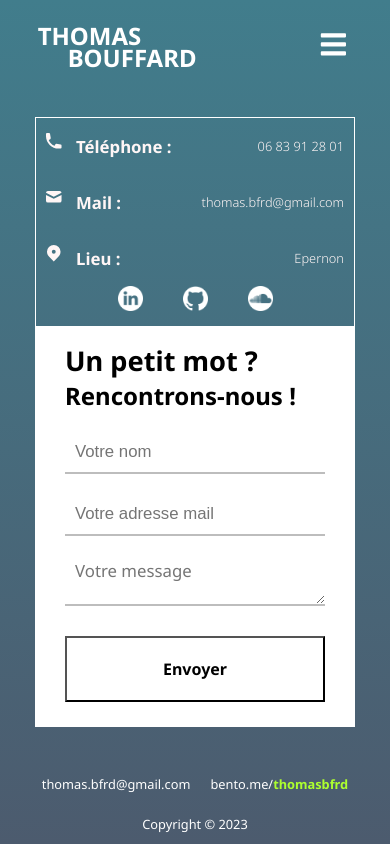
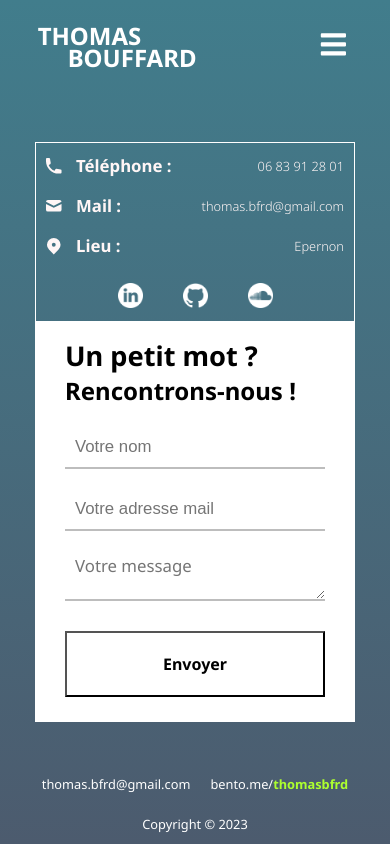
Before and after one commit to ThomasBfrd/portfolio-react, a React (Create React App) app: page /#/contact in a window 390 px wide. Built offline with nearby package versions, Linux system fonts and the light colour scheme; grey boxes are pictures that could not be loaded.

Commit message:
Configure React app for deployment to GitHub Pages

```diff
--- a/src/App.css
+++ b/src/App.css
@@ -335,8 +335,8 @@ footer a:hover .bento::after {
     position: fixed;
     top: 0;
     left: 0;
-    height: 100vh;
-    width: 100vw;
+    height: 100%;
+    width: 100%;
     display: flex;
     align-items: center;
     justify-content: center;
--- a/src/styles/Contact.css
+++ b/src/styles/Contact.css
@@ -22,6 +22,7 @@ body {
     background-repeat: no-repeat;
     background-attachment: fixed;
     height: 100%;
+    width: 100%;
     -ms-overflow-style: none;
     scrollbar-width: none;
 }
@@ -41,7 +42,7 @@ body::-webkit-scrollbar {
 }
 
 .perso-infos {
-    width: 25vw;
+    width: 25%;
     display: flex;
     flex-direction: column;
     border: solid 1px white;
@@ -111,7 +112,7 @@ body::-webkit-scrollbar {
 }
 
 .form-card {
-    width: 50vw;
+    width: 50%;
     height: 500px;
     background-color: white;
     display: flex;
@@ -247,22 +248,33 @@ input, textarea {
 
 @media only screen and (max-width: 1024px) {
     .allContentContact {
-        width: 95vw;
+        width: 100%;
         margin: 0 auto;
     }
     .perso-infos {
-        width: 30vw;
+        width: 40%;
         height: 400px;
+        padding: 0;
     }
+
+    .picto svg, .picto path {
+        transform: scale(0.7);
+        padding-bottom: 0px;
+    }
+
+    .titre-info {
+        font-size: 0.7rem;
+     }
+
     .info-lieu, .info-mail, .info-lieu {
-        padding: 20px 10px;
-        width: 100%;
+        padding: 10px 10px;
+        width: 90%;
         margin-top: 0px;
         margin-left: 20px;
     }
     .perso-infos .socials {
         gap: 30px;
-        margin-right: 20px;
+        margin-right: 0px;
         margin-top: 34px;
     }
 
@@ -271,7 +283,7 @@ input, textarea {
         width: 40px;
     }
     .form-card {
-        width: 40vw;
+        width: 50%;
         height: 400px;
     }
 
@@ -285,12 +297,12 @@ input, textarea {
         font-size: 1.5rem;
     }
     .form-titre {
-        font-size: 1.7rem;
+        font-size: 1.5rem;
         letter-spacing: 0em;
     }
 
     .form-right {
-        width: 100%;
+        width: 30%;
     }
     .contact-form {
         gap: 10px;
@@ -311,52 +323,64 @@ input, textarea {
 }
 
 @media only screen and (max-width: 768px) {
+    body {
+        height: 100%;
+    }
+
     .allContentContact {
-        width: 100vw;
+        width: 100%;
         margin: 0 auto;
         flex-direction: column;
+        height: calc(100% - 80px - 80px);
     }
 
     .perso-infos {
-        width: 550px;
-        height: 210px;
+        width: 450px;
+        height: 160px;
         overflow: hidden;
+        margin-top: 20px;
     }
 
     .info-tel, .info-mail, .info-lieu {
         align-items: center;
         gap: 0px;
         padding: 0px 0px;
-        margin: 0;
+        margin: 0px;
+        width: 100%;
+        height: 40px;
     }
 
     .titre-info {
        flex: 1;
        margin: 0px;
-       font-size: 0.9rem;
+       padding: 0px;
+       font-size: 0.7rem;
     }
 
     .picto {
         flex: 0;
         width: 50px;
-        padding: 0;
-        margin: 0;
+        padding: 0px;
+        margin: 0px;
+        height: 70%;
    }
 
     .info {
         flex: 1;
         text-align: end;
         padding-right: 10px;
+        margin: 0px;
     }
 
     .picto svg, .picto path {
-        transform: scale(0.8);
+        transform: scale(0.7);
         padding-bottom: 0px;
     }
     .perso-infos .socials {
         gap: 40px;
         margin-right: 0px;
-        margin-top: 10px;
+        margin-top: 0px;
+        padding-bottom: 5px;
     }
 
     .perso-infos .socials img {
@@ -365,8 +389,8 @@ input, textarea {
     }
 
     .form-card {
-        width: 550px;
-        height: 400px;
+        width: 450px;
+        height: 380px;
     }
 
     .form-left {
@@ -390,15 +414,15 @@ input, textarea {
         gap: 10px;
         padding: 10px 15px;
         width: 100%;
-        height: 400px;
+        height: 380px;
     }
     textarea {
         min-height: 50px;
-        height: 50px;
+        height: 40px;
         width: 100%;
     }
     .cta {
-        padding: 20px 20px;
+        padding: 10px 20px;
         margin-top: 20px;
         font-size: 1rem;
     }
@@ -416,7 +440,7 @@ input, textarea {
 
     .perso-infos {
         width: 320px;
-        height: 210px;
+        height: 180px;
         overflow: hidden;
     }
 
@@ -439,6 +463,7 @@ input, textarea {
         padding: 0;
         padding-top: 5px;
         margin: 0;
+        height: 45px;
    }
 
     .info {
@@ -455,7 +480,7 @@ input, textarea {
     .perso-infos .socials {
         gap: 40px;
         margin-right: 0px;
-        margin-top: 0px;
+        margin-top: 20px;
     }
 
     .perso-infos .socials img {
@@ -513,7 +538,7 @@ input, textarea {
 
     .perso-infos {
         width: 280px;
-        height: 180px;
+        height: 150px;
         overflow: hidden;
     }
 
@@ -522,7 +547,7 @@ input, textarea {
         gap: 0px;
         padding: 0px 0px;
         margin: 0;
-        height: 40px;
+        height: 30px;
     }
 
     .titre-info {
@@ -537,6 +562,7 @@ input, textarea {
         padding: 0;
         padding-top: 5px;
         margin: 0;
+        height: 45px;
    }
 
     .info {
@@ -563,7 +589,7 @@ input, textarea {
 
     .form-card {
         width: 280px;
-        height: 330px;
+        height: 300px;
     }
 
     .form-left {
@@ -577,7 +603,7 @@ input, textarea {
 
     .form-left h1, .form-left span {
         margin-left: 15px;
-        font-size: 1.3rem;
+        font-size: 1.2rem;
         margin-left: 10px;
     }
 
@@ -592,12 +618,12 @@ input, textarea {
     }
     textarea::placeholder, input::placeholder {
         line-height: 30px;
-        font-size: 0.9rem;
+        font-size: 0.8rem;
     }
 
     input {
         margin-top: 10px;
-        padding: 5px;
+        padding: 0px;
     }
     textarea {
         min-height: 50px;
```
Also changed, not shown: 6 other files (tests, documents, lock files or other folders).
